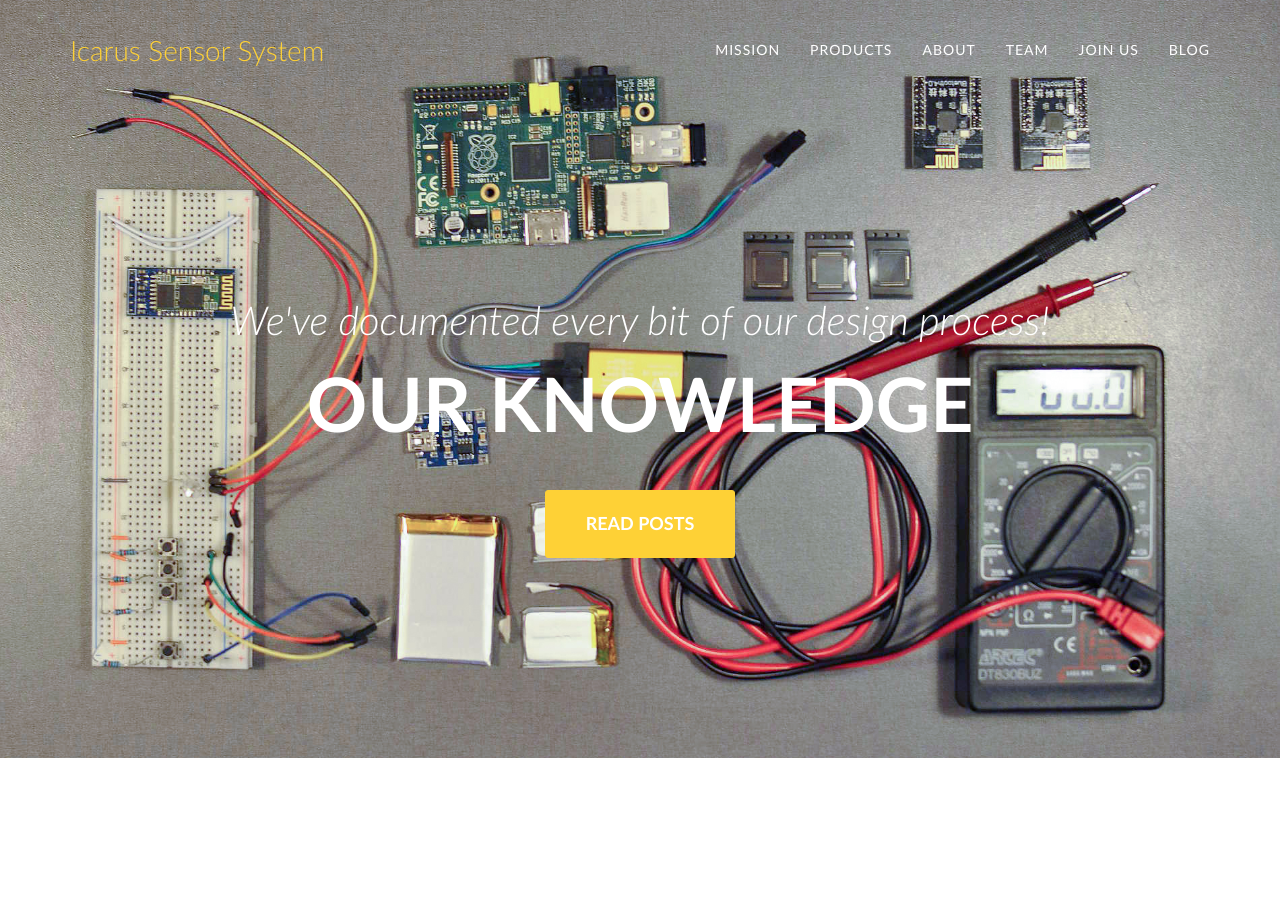
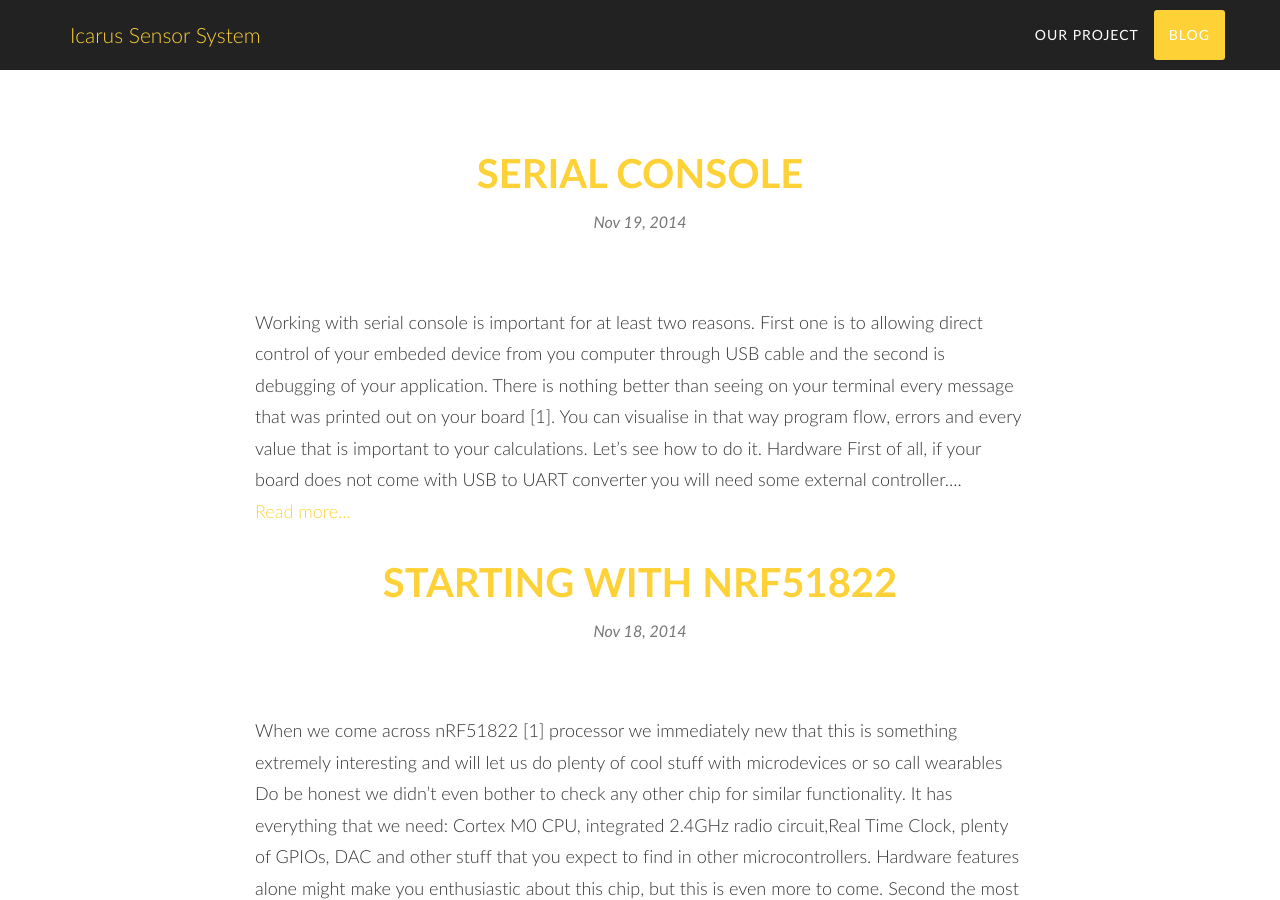
Before and after one commit to icarus-sensors/icarus-sensors.github.io, a Jekyll site: the page built from blog.html, in a window 1280 px wide and 900 px high. Built offline with Jekyll 4.4.1, drawn with Linux system fonts in a browser that asks for light colours.

Commit message:
fix navigation

```diff
--- a/_includes/header.html
+++ b/_includes/header.html
@@ -15,28 +15,16 @@
         <!-- Collect the nav links, forms, and other content for toggling -->
         <div class="collapse navbar-collapse" id="bs-example-navbar-collapse-1">
             <ul class="nav navbar-nav navbar-right">
-                <li class="hidden"><a href="#page-top"></a></li>
+                    <!--<li class="hidden"><a href="#page-top"></a></li>-->
                 {% if page.active == "home" %}
-                    <li><a class="page-scroll" href="#mission">Mission</a></li>
-                    <li><a class="page-scroll" href="#products">Products</a></li>
-                    <li><a class="page-scroll" href="#about">About</a></li>
-                    <li><a class="page-scroll" href="#team">Team</a></li>
-                    <li><a class="page-scroll" href="#contact">Join Us</a></li>
+                    <li class="active"><a href="/">Our Project</a></li>
                     <li><a href="/blog.html">Blog</a></li>
                 {% elsif page.active == "blog" %}
-                    <li><a class="page-scroll" href="/#mission">Mission</a></li>
-                    <li><a class="page-scroll" href="/#products">Products</a></li>
-                    <li><a class="page-scroll" href="/#about">About</a></li>
-                    <li><a class="page-scroll" href="/#team">Team</a></li>
-                    <li><a class="page-scroll" href="/#contact">Join Us</a></li>
-                    <li><a class="page-scroll" href="#posts">Blog</a></li>
+                    <li><a href="/">Our Project</a></li>
+                    <li class="active"><a href="/blog.html">Blog</a></li>
                 {% else %}
-                    <li><a class="page-scroll" href="/#mission">Mission</a></li>
-                    <li><a class="page-scroll" href="/#products">Products</a></li>
-                    <li><a class="page-scroll" href="/#about">About</a></li>
-                    <li><a class="page-scroll" href="/#team">Team</a></li>
-                    <li><a class="page-scroll" href="/#contact">Join Us</a></li>
-                    <li class="active"><a class="page-scroll" href="/blog.html">Blog</a></li>
+                    <li><a href="/">Our Project</a></li>
+                    <li><a href="/blog.html">Blog</a></li>
                 {% endif %}
 
 
--- a/_layouts/main.html
+++ b/_layouts/main.html
@@ -1,5 +1,6 @@
 ---
 layout: default
+navigation: navbar-dark
 ---
 
 <header id="page-top">
--- a/_layouts/post.html
+++ b/_layouts/post.html
@@ -1,6 +1,7 @@
 ---
 layout: default
 navigation: navbar-dark
+active: blog
 ---
 <section id="posts">
     <div class="container">
--- a/blog.html
+++ b/blog.html
@@ -1,11 +1,7 @@
 ---
-layout: main
+layout: default
+navigation: navbar-dark
 active: blog
-
-leadIn: We've documented every bit of our design process!
-heading: Our Knowledge
-reference: posts
-buttonText: read posts
 ---
 <section id="posts">
     <div class="container">
--- a/index.html
+++ b/index.html
@@ -1,6 +1,7 @@
 ---
 layout: main
 active: home
+navigation: navbar-dark
 
 leadIn: We are chalenging closed systems!
 heading: Everything is Open
```
